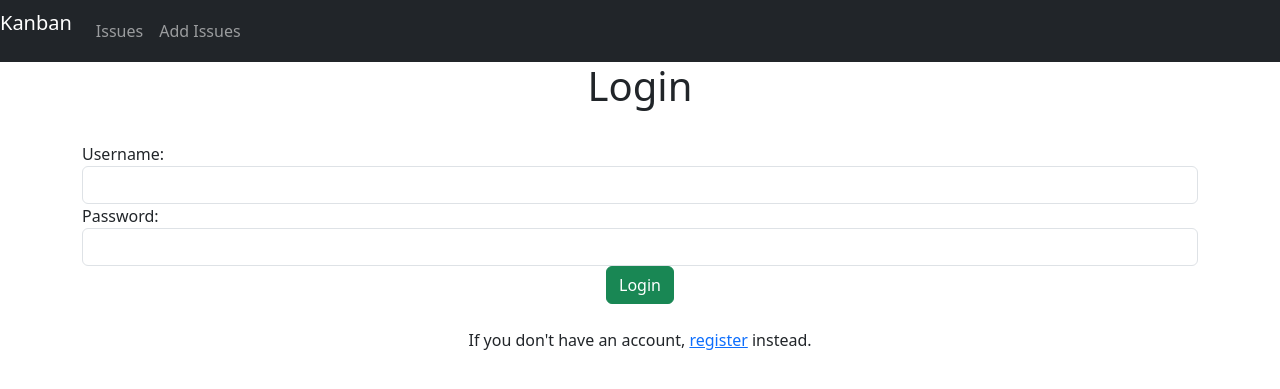
After one commit to a2p1k01/kanban, a Django app: page /login in a window 1280 px wide. The commit adds this page. Shown: the top 389 px of the page. Run offline with Django 4.2, Linux system fonts and the light colour scheme.

Commit message:
Add files via upload

```diff
--- a/board/forms.py
+++ b/board/forms.py
@@ -1,5 +1,33 @@
 from django import forms
-from .models import Issue
+from django.contrib.auth.forms import UserCreationForm
+from .models import Issue, User
+
+
+class RegistrationForm(UserCreationForm):
+    class Meta:
+        model = User
+        fields = ['username', 'email', 'password1', 'password2']
+
+    def __init__(self, *args, **kwargs):
+        super().__init__(*args, **kwargs)
+        self.fields['username'].widget.attrs.update({'class': 'form-control input-sm'})
+        self.fields['email'].widget.attrs.update({'class': 'form-control input-sm'})
+        self.fields['password1'].widget.attrs.update({'class': 'form-control input-sm'})
+        self.fields['password2'].widget.attrs.update({'class': 'form-control input-sm'})
+
+
+class LoginForm(forms.ModelForm):
+    username = forms.CharField(max_length=65)
+    password = forms.CharField(max_length=65, widget=forms.PasswordInput)
+
+    class Meta:
+        model = User
+        fields = ['username', 'password']
+
+    def __init__(self, *args, **kwargs):
+        super().__init__(*args, **kwargs)
+        self.fields['username'].widget.attrs.update({'class': 'form-control input-sm'})
+        self.fields['password'].widget.attrs.update({'class': 'form-control input-sm'})
 
 
 class IssueForm(forms.ModelForm):
--- a/board/urls.py
+++ b/board/urls.py
@@ -12,4 +12,6 @@ urlpatterns = [
          '<slug:slug>/', views.issue_detail, name='issue_detail'),
     path('issue_delete/<int:issue_id>', views.issue_delete, name='issue_delete'),
     path('add_issue', views.add_issue, name='add_issue'),
+    path('register', views.register, name='register'),
+    path('login', views.login_user, name='login'),
 ]
--- a/board/views.py
+++ b/board/views.py
@@ -1,6 +1,8 @@
+from django.contrib.auth import login, authenticate
+from django.contrib.auth.decorators import login_required
 from django.shortcuts import render, redirect, get_object_or_404
 from .models import Issue
-from .forms import IssueForm, DetailIssueForm
+from .forms import IssueForm, DetailIssueForm, RegistrationForm, LoginForm
 
 
 # Create your views here.
@@ -8,11 +10,38 @@ def index(request):
     return redirect('/issue_list')
 
 
+def register(request):
+    if request.method == 'POST':
+        form = RegistrationForm(data=request.POST)
+        if form.is_valid():
+            user = form.save(commit=False)
+            user.save()
+            return redirect('board:login')
+    form = RegistrationForm()
+    return render(request, 'register.html', {'form': form})
+
+
+def login_user(request):
+    if request.method == 'POST':
+        form = LoginForm(data=request.POST)
+        if form.is_valid():
+            username = request.POST['username']
+            password = request.POST['password']
+            user = authenticate(request, username=username, password=password)
+            if user:
+                login(request, user)
+                return redirect('board:issue_list')
+    form = LoginForm()
+    return render(request, 'login.html', {'form': form})
+
+
 def issue_list(request):
     issue_lst = Issue.closed.all()
-    return render(request, 'issue_list.html', {'issues': issue_lst})
+    user = request.user
+    return render(request, 'issue_list.html', {'issues': issue_lst, 'user': user})
 
 
+@login_required
 def add_issue(request):
     issue = None
     issue_form = IssueForm(data=request.POST)
@@ -22,6 +51,7 @@ def add_issue(request):
     return render(request, 'new_issue.html', {'issue_form': issue_form, 'issue': issue})
 
 
+@login_required
 def issue_detail(request, year, month, day, slug):
     issue = get_object_or_404(Issue, slug=slug, created__year=year, created__month=month, created__day=day)
     detail_issue_form = DetailIssueForm(instance=issue, data=request.POST)
@@ -32,6 +62,7 @@ def issue_detail(request, year, month, day, slug):
                                                  'detail_issue_form': detail_issue_form})
 
 
+@login_required
 def issue_delete(request, issue_id):
     issue = get_object_or_404(Issue, id=issue_id)
     if request.method == 'POST':
--- a/templates/base.html
+++ b/templates/base.html
@@ -7,7 +7,7 @@
 </head>
 <body>
 <nav class="navbar navbar-expand-lg navbar-dark bg-dark">
-    <p class="navbar-brand">Kanban</p>
+    <p><a href="/issue_list" class="navbar-brand">Kanban</a></p>
     <ul class="navbar-nav">
         <li class="nav-item active">
             <a class="nav-link" href="/issue_list">Issues</a>
--- /dev/null
+++ b/templates/login.html
@@ -0,0 +1,17 @@
+{% extends 'base.html' %}
+
+{% block title %}Login{% endblock %}
+
+{% block content %}
+    <h1 class="text-center">Login</h1>
+    <br>
+    <form method="post">
+        {% csrf_token %}
+        {{ form.as_div}}
+        <div class="text-center">
+            <button class="btn btn-success" type="submit">Login</button>
+        </div>
+    </form>
+    <br>
+    <p class="text-center">If you don't have an account, <a href="/register">register</a> instead.</p>
+{% endblock %}
--- a/templates/new_issue.html
+++ b/templates/new_issue.html
@@ -3,6 +3,7 @@
 {% block title %} Add new Issue {% endblock %}
 
 {% block content %}
+
     <div class="container text-center m-3">
         <form method="post" class="form-control">
             {{ issue_form.title }}
```
Also changed, not shown: templates/issue_list.html (+11 -0 lines), templates/register.html (added, +20 -0 lines), board/migrations/0008_alter_issue_status.py (added).
